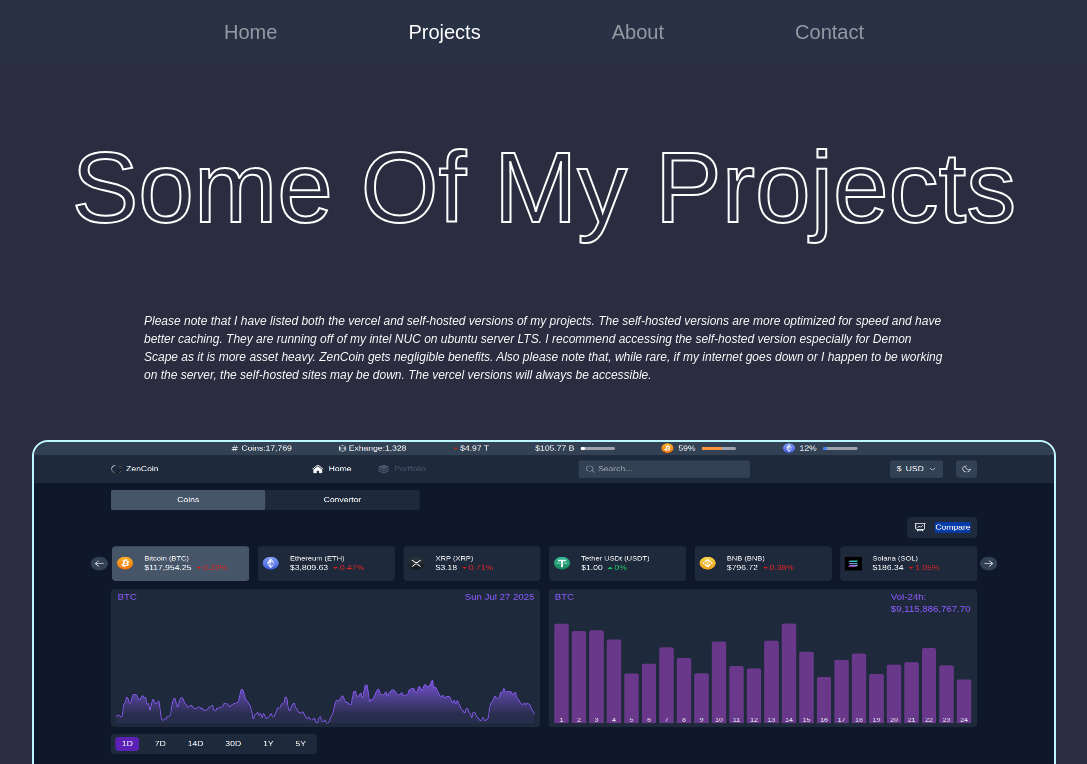
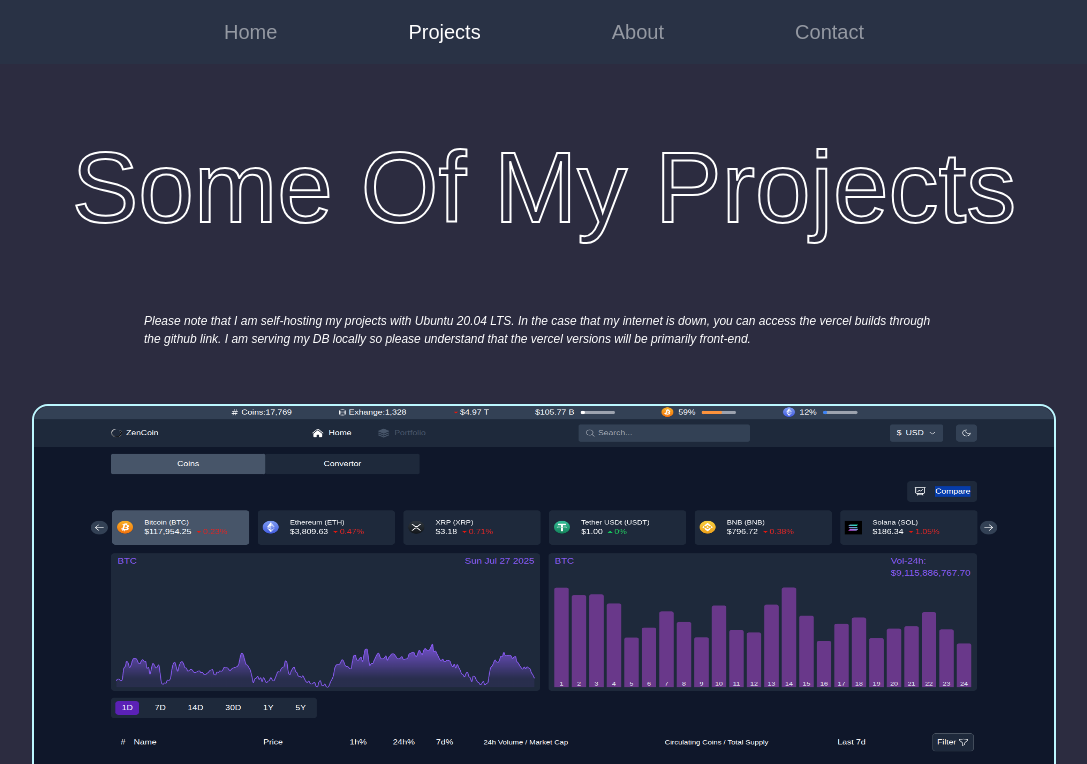
Before and after one commit to SamCode-tech33/sam-portfolio, a Next.js app: page /project-portfolio in a window 1280 px wide. Shown: the top 764 px of the page, without its empty margins (96-1183 px from the left). Built offline with nearby package versions, Linux system fonts and the light colour scheme.

Commit message:
removed vercel link as I am self hosting with self served DBs

```diff
--- a/app/project-portfolio/page.tsx
+++ b/app/project-portfolio/page.tsx
@@ -23,15 +23,10 @@
         <h1 className="project-heading">some of my projects</h1>
         <div className="note">
           <em>
-            Please note that I have listed both the vercel and self-hosted
-            versions of my projects. The self-hosted versions are more optimized
-            for speed and have better caching. They are running off of my intel
-            NUC on ubuntu server LTS. I recommend accessing the self-hosted
-            version especially for Demon Scape as it is more asset heavy.
-            ZenCoin gets negligible benefits. Also please note that, while rare,
-            if my internet goes down or I happen to be working on the server,
-            the self-hosted sites may be down. The vercel versions will always
-            be accessible.
+            Please note that I am self-hosting my projects with Ubuntu 20.04
+            LTS. In the case that my internet is down, you can access the vercel
+            builds through the github link. I am serving my DB locally so please
+            understand that the vercel versions will be primarily front-end.
           </em>
         </div>
         <div className="project-container">
@@ -65,14 +60,6 @@
                   github repo
                 </a>
                 <div>
-                  <a
-                    target="_blank"
-                    rel="noopener noreferrer"
-                    href="https://zen-coin-crypto-app.vercel.app"
-                    className="project-btn live"
-                  >
-                    Live - Vercel
-                  </a>
                   <a
                     target="_blank"
                     rel="noopener noreferrer"
@@ -118,14 +105,6 @@
                   <a
                     target="_blank"
                     rel="noopener noreferrer"
-                    href="https://demon-scape.vercel.app/"
-                    className="project-btn live"
-                  >
-                    Live - Vercel
-                  </a>
-                  <a
-                    target="_blank"
-                    rel="noopener noreferrer"
                     href="https://demonscape.zencode33.dev"
                     className="project-btn live"
                   >
```
